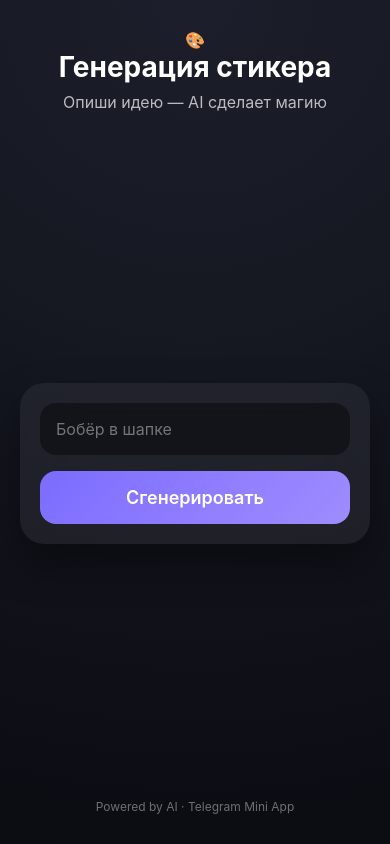
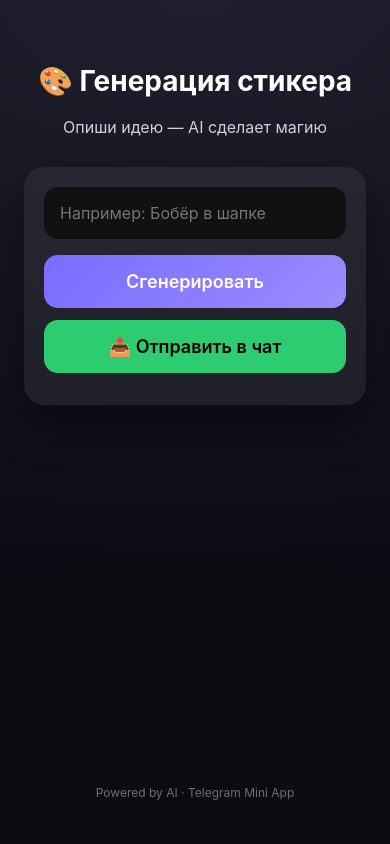
Before and after one commit to Girniy324234234234234/telegram-ai-bot, a Flask app: page / in a window 390 px wide. Run offline with Flask 3, Linux system fonts and the light colour scheme; some libraries are stand-ins or nearby versions.

Commit message:
Refactor index.html for sticker generation app
Updated styling and structure of the sticker generation interface. Enhanced responsiveness and improved button functionality.

```diff
--- a/miniapp/templates/index.html
+++ b/miniapp/templates/index.html
@@ -10,111 +10,96 @@
 <style>
 * {
   box-sizing: border-box;
-  font-family: -apple-system, BlinkMacSystemFont, "Segoe UI", Roboto, sans-serif;
+  font-family: -apple-system, BlinkMacSystemFont, "Segoe UI", Roboto;
 }
 
 html, body {
   margin: 0;
   padding: 0;
+  background: radial-gradient(1200px 600px at top, #1f1f2e, #0b0b12);
+  color: #fff;
   height: 100%;
-  background: radial-gradient(circle at top, #1c1f2b, #0b0c12);
-  color: #fff;
 }
 
 .app {
   min-height: 100vh;
-  padding: 20px;
   display: flex;
   flex-direction: column;
-  justify-content: space-between;
+  align-items: center;
+  padding: 24px;
 }
 
-.header {
+h1 {
+  margin-top: 40px;
+  font-size: 28px;
   text-align: center;
-  margin-top: 10px;
 }
 
-.header h1 {
-  font-size: 28px;
-  margin: 0;
-}
-
-.header p {
-  opacity: 0.7;
-  margin-top: 8px;
+.subtitle {
+  opacity: 0.8;
+  margin-bottom: 30px;
+  text-align: center;
 }
 
 .card {
+  width: 100%;
+  max-width: 420px;
   background: rgba(255,255,255,0.06);
-  border-radius: 24px;
+  border-radius: 20px;
   padding: 20px;
-  backdrop-filter: blur(20px);
   box-shadow: 0 20px 40px rgba(0,0,0,0.4);
 }
 
 input {
   width: 100%;
   padding: 16px;
-  border-radius: 16px;
+  border-radius: 14px;
   border: none;
   outline: none;
+  background: #111;
+  color: #fff;
   font-size: 16px;
-  background: rgba(0,0,0,0.4);
-  color: #fff;
   margin-bottom: 16px;
 }
 
 button {
   width: 100%;
   padding: 16px;
-  border-radius: 16px;
+  border-radius: 14px;
   border: none;
   font-size: 18px;
   font-weight: 600;
   cursor: pointer;
+  margin-bottom: 12px;
 }
 
-.btn-main {
-  background: linear-gradient(135deg, #7b6cff, #9f8cff);
+.generate {
+  background: linear-gradient(135deg, #7b6cff, #9a8cff);
   color: #fff;
+}
+
+.send {
+  background: #2ecc71;
+  color: #000;
 }
 
 .preview {
   margin-top: 24px;
   display: none;
-  flex-direction: column;
-  align-items: center;
-  gap: 14px;
+  text-align: center;
 }
 
 .preview img {
   max-width: 100%;
-  border-radius: 24px;
-  background: rgba(0,0,0,0.3);
-}
-
-.actions {
-  display: flex;
-  gap: 10px;
-  width: 100%;
-}
-
-.actions button {
-  flex: 1;
-  font-size: 14px;
-  padding: 14px;
-}
-
-.btn-secondary {
-  background: rgba(255,255,255,0.1);
-  color: #fff;
+  border-radius: 20px;
+  background: #000;
 }
 
 .footer {
-  text-align: center;
+  margin-top: auto;
   opacity: 0.4;
   font-size: 12px;
-  margin-bottom: 10px;
+  padding: 20px;
 }
 </style>
 </head>
@@ -122,25 +107,21 @@ button {
 <body>
 <div class="app">
 
-  <div class="header">
-    🎨
-    <h1>Генерация стикера</h1>
-    <p>Опиши идею — AI сделает магию</p>
-  </div>
+<h1>🎨 Генерация стикера</h1>
+<div class="subtitle">Опиши идею — AI сделает магию</div>
 
 <div class="card">
-    <input id="prompt" placeholder="Бобёр в шапке" />
+  <input id="text" placeholder="Например: Бобёр в шапке" />
 
-    <button class="btn-main" onclick="generate()">Сгенерировать</button>
+  <button class="generate" onclick="generate()">Сгенерировать</button>
+
+  <button class="send" onclick="sendToChat()" disabled id="sendBtn">
+    📤 Отправить в чат
+  </button>
+</div>
 
 <div class="preview" id="preview">
   <img id="result" />
-      <div class="actions">
-        <button class="btn-secondary" onclick="generate()">🔄 Ещё</button>
-        <button class="btn-secondary" onclick="sendSticker()">📤 В чат</button>
-        <button class="btn-secondary" onclick="download()">💾 PNG</button>
-      </div>
-    </div>
 </div>
 
 <div class="footer">
@@ -150,18 +131,22 @@ button {
 </div>
 
 <script>
-const tg = Telegram.WebApp;
-tg.expand();
+const tg = window.Telegram?.WebApp;
+if (tg) tg.expand();
 
-let currentImageUrl = null;
-let currentPrompt = null;
+let lastImageUrl = null;
 
 async function generate() {
-  const text = document.getElementById("prompt").value;
-  if (!text) return;
+  const text = document.getElementById("text").value.trim();
+  if (!text) {
+    alert("Введите описание");
+    return;
+  }
 
-  currentPrompt = text;
+  document.getElementById("preview").style.display = "none";
+  document.getElementById("sendBtn").disabled = true;
 
+  try {
     const res = await fetch("/generate", {
       method: "POST",
       headers: {"Content-Type": "application/json"},
@@ -170,34 +155,37 @@ async function generate() {
 
     const data = await res.json();
 
-  if (data.ok) {
-    currentImageUrl = data.url;
+    if (!data.ok) {
+      alert(data.error || "Ошибка генерации");
+      return;
+    }
+
+    lastImageUrl = data.url;
     document.getElementById("result").src = data.url;
-    document.getElementById("preview").style.display = "flex";
-  } else {
-    alert(data.error || "Ошибка генерации");
+    document.getElementById("preview").style.display = "block";
+    document.getElementById("sendBtn").disabled = false;
+
+  } catch (e) {
+    alert("Ошибка соединения");
   }
 }
 
-function sendSticker() {
-  if (!currentImageUrl) return;
+function sendToChat() {
+  if (!lastImageUrl) return;
 
-  tg.sendData(JSON.stringify({
-    action: "SEND_STICKER",
-    image_url: currentImageUrl,
-    prompt: currentPrompt
+  if (!window.Telegram?.WebApp) {
+    alert("Открой через Telegram");
+    return;
+  }
+
+  Telegram.WebApp.sendData(JSON.stringify({
+    type: "sticker",
+    url: lastImageUrl
   }));
 
-  tg.close();
-}
-
-function download() {
-  if (!currentImageUrl) return;
-  const a = document.createElement("a");
-  a.href = currentImageUrl;
-  a.download = "sticker.png";
-  a.click();
+  Telegram.WebApp.close();
 }
 </script>
+
 </body>
 </html>
```
Lines whose indentation alone changed are shown as unchanged.
